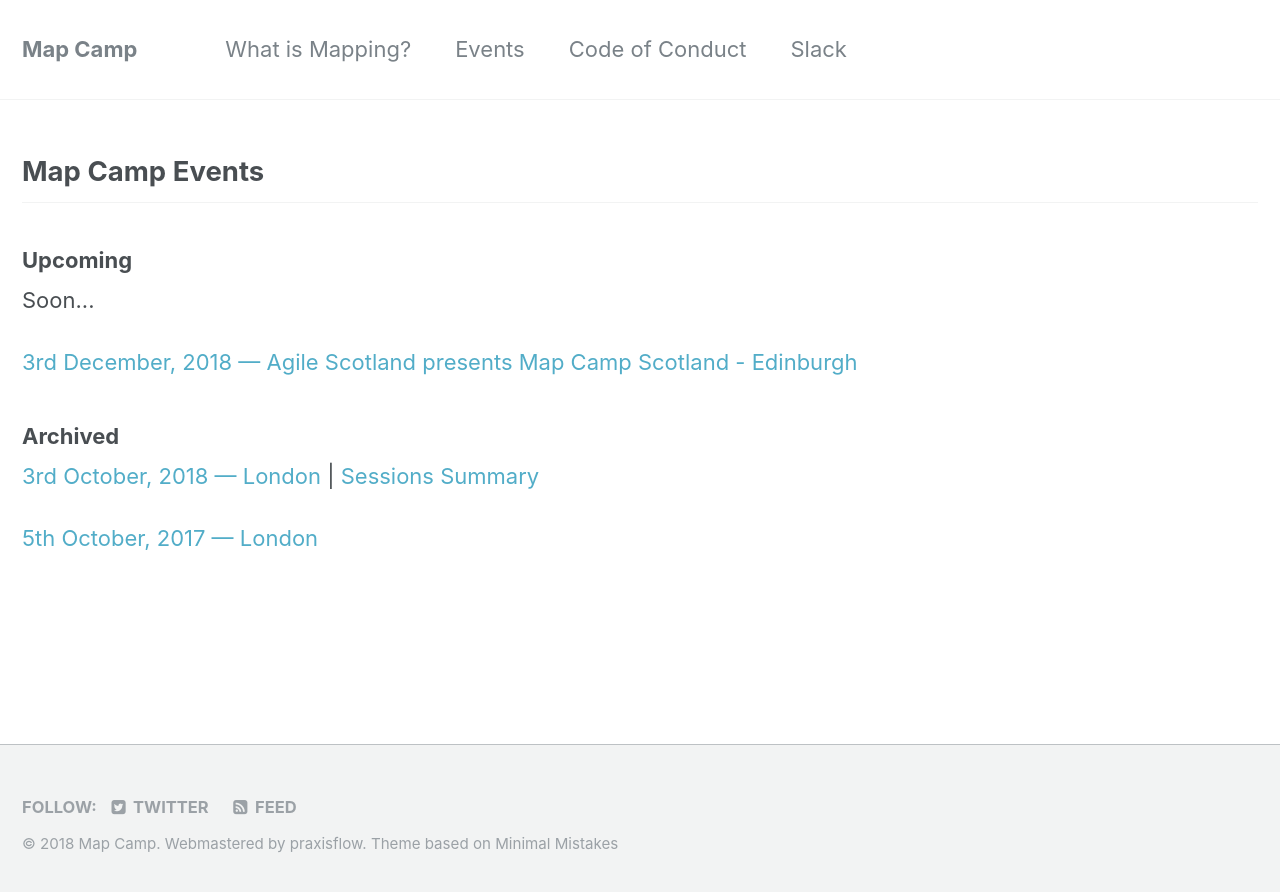
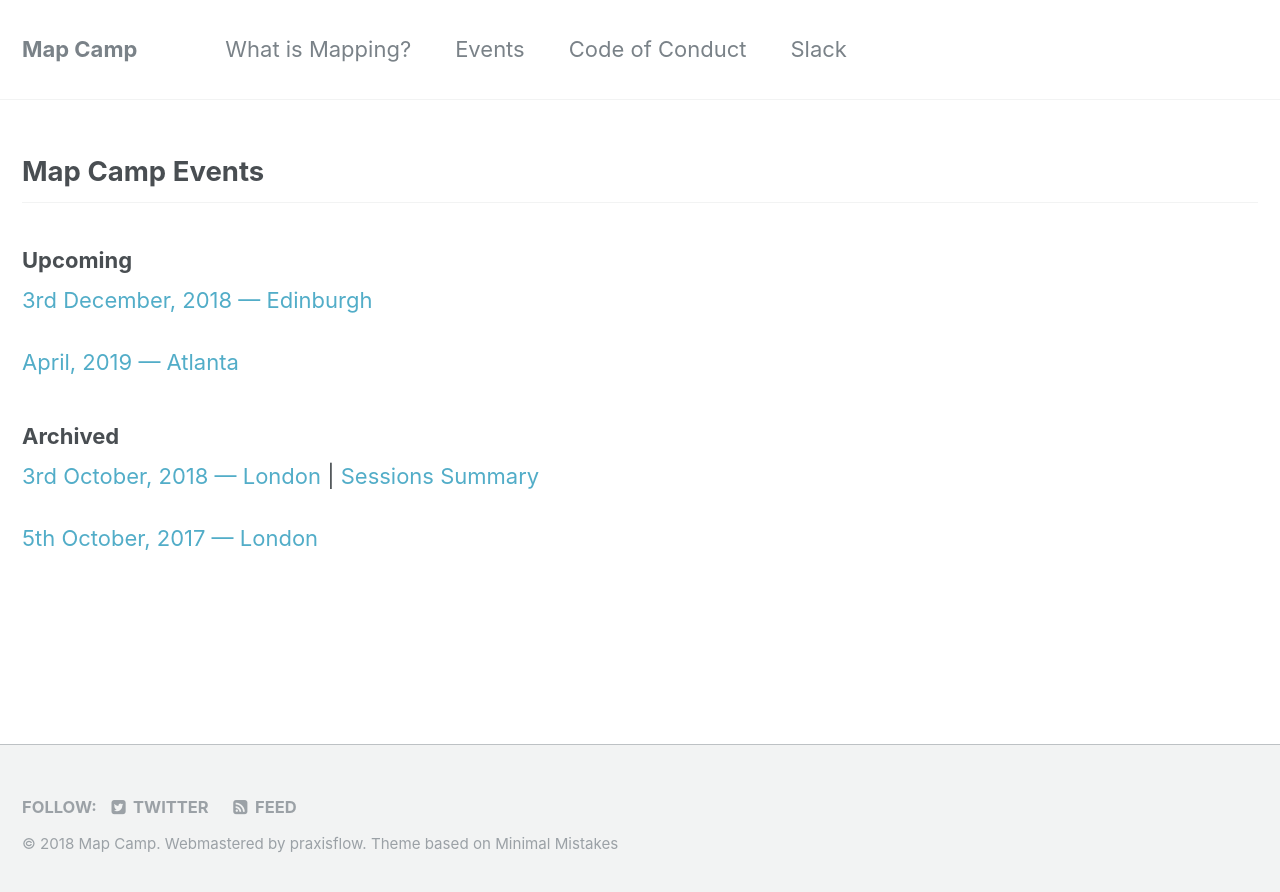
Before and after one commit to mapcampcommittee/mapcampcommittee.github.io, a Jekyll site: the page built from _pages/events.html, in a window 1280 px wide. Shown: the top 892 px of the page. Built offline with Jekyll 4.4.1, drawn with Linux system fonts in a browser that asks for light colours.

Commit message:
Add atlanta, clean up edinburgh

```diff
--- a/_pages/events.html
+++ b/_pages/events.html
@@ -7,9 +7,8 @@ classes:
 
 <h2>Map Camp Events</h2>
 <h3>Upcoming</h3>
-<p>Soon...</p>
-<p><a href="/_pages/2018-12-03_Edinburgh/">3rd December, 2018 — Agile Scotland presents Map Camp Scotland - Edinburgh</a></p>
-<!--<p><a href="/_pages/2018-10-02_Manchester/">Early November, 2018 — Manchester</a></p>-->
+<p><a href="/_pages/2018-12-03_Edinburgh/">3rd December, 2018 — Edinburgh</a></p>
+<p><a href="/_pages/2019-04_Atlanta/">April, 2019 — Atlanta</a></p>
 <h3>Archived</h3>
 <p><a href="/_pages/2018-10-03_London/">3rd October, 2018 — London</a>
     | <a href="https://community.wardleymaps.com/t/map-camp-london-2018/196">Sessions Summary</a></p>
```
